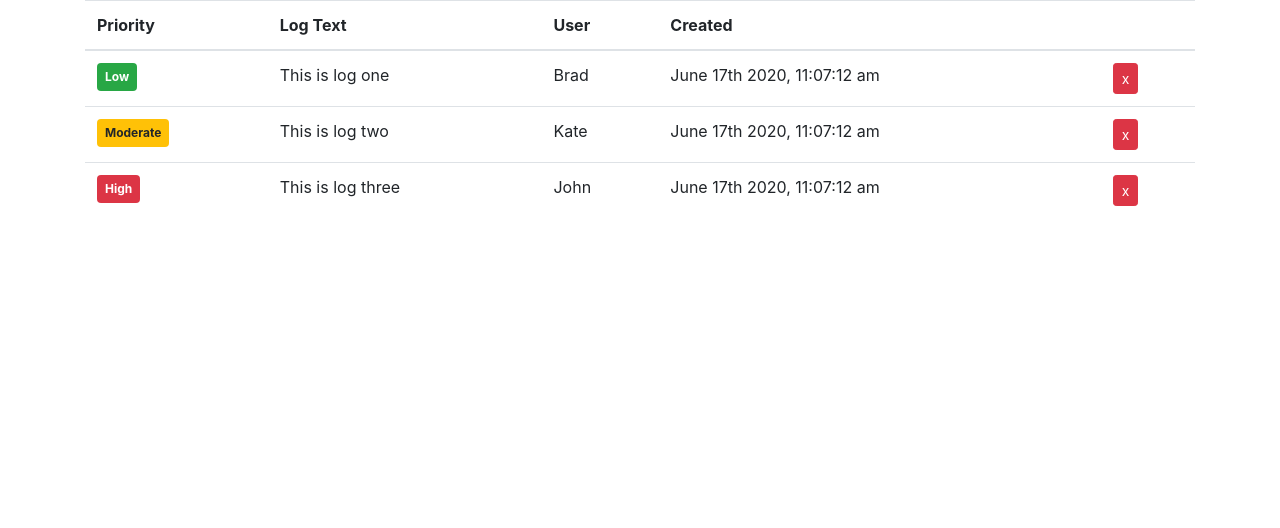
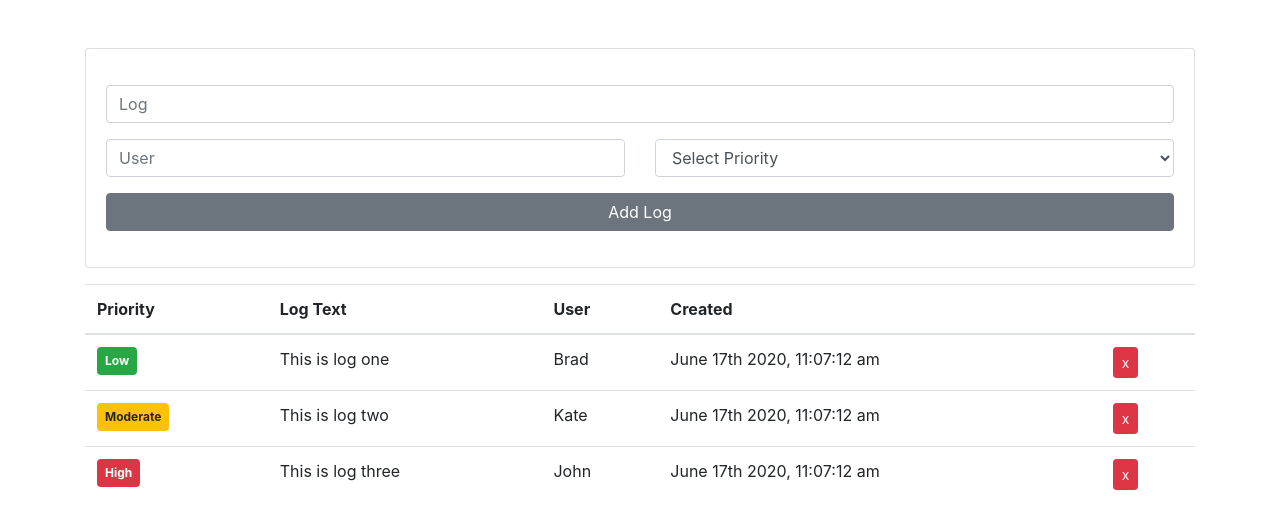
Before and after one commit to muntasir2165/buglogger, a React app: page / in a window 1280 px wide. Shown: the top 528 px of the page. Built offline with nearby package versions, Linux system fonts and the light colour scheme; the HTML template or start-up script is replaced by a standard one.

Commit message:
v-47 AddLogItem component

```diff
--- /dev/null
+++ b/src/components/AddLogItem.js
@@ -0,0 +1,60 @@
+import React, { useState } from 'react';
+import Card from 'react-bootstrap/Card';
+import Form from 'react-bootstrap/Form';
+import Row from 'react-bootstrap/Row';
+import Col from 'react-bootstrap/Col';
+import Button from 'react-bootstrap/Button';
+
+const AddLogItem = () => {
+  const [text, setText] = useState('');
+  const [user, setUser] = useState('');
+  const [priority, setPriority] = useState('');
+
+  return (
+    <Card className='mt-5 mb-3'>
+      <Card.Body>
+        <Form>
+          <Row className='my-3'>
+            <Col>
+              <Form.Control
+                placeholder='Log'
+                value={text}
+                onChange={(e) => setText(e.target.value)}
+              />
+            </Col>
+          </Row>
+          <Row>
+            <Col>
+              <Form.Control
+                placeholder='User'
+                value={user}
+                onChange={(e) => setUser(e.target.value)}
+              />
+            </Col>
+            <Col>
+              <Form.Control
+                as='select'
+                value={priority}
+                onChange={(e) => setPriority(e.target.value)}
+              >
+                <option value='0'>Select Priority</option>
+                <option value='low'>Low</option>
+                <option value='moderate'>Moderate</option>
+                <option value='high'>High</option>
+              </Form.Control>
+            </Col>
+          </Row>
+          <Row className='my-3'>
+            <Col>
+              <Button type='submit' variant='secondary' block>
+                Add Log
+              </Button>
+            </Col>
+          </Row>
+        </Form>
+      </Card.Body>
+    </Card>
+  );
+};
+
+export default AddLogItem;
--- a/src/components/App.js
+++ b/src/components/App.js
@@ -2,6 +2,7 @@
 import Container from 'react-bootstrap/Container';
 import Table from 'react-bootstrap/Table';
 import LogItem from './LogItem';
+import AddLogItem from './AddLogItem';
 
 const App = () => {
   const [logs, setLogs] = useState([
@@ -30,6 +31,7 @@
 
   return (
     <Container>
+      <AddLogItem />
       <Table>
         <thead>
           <tr>
```
